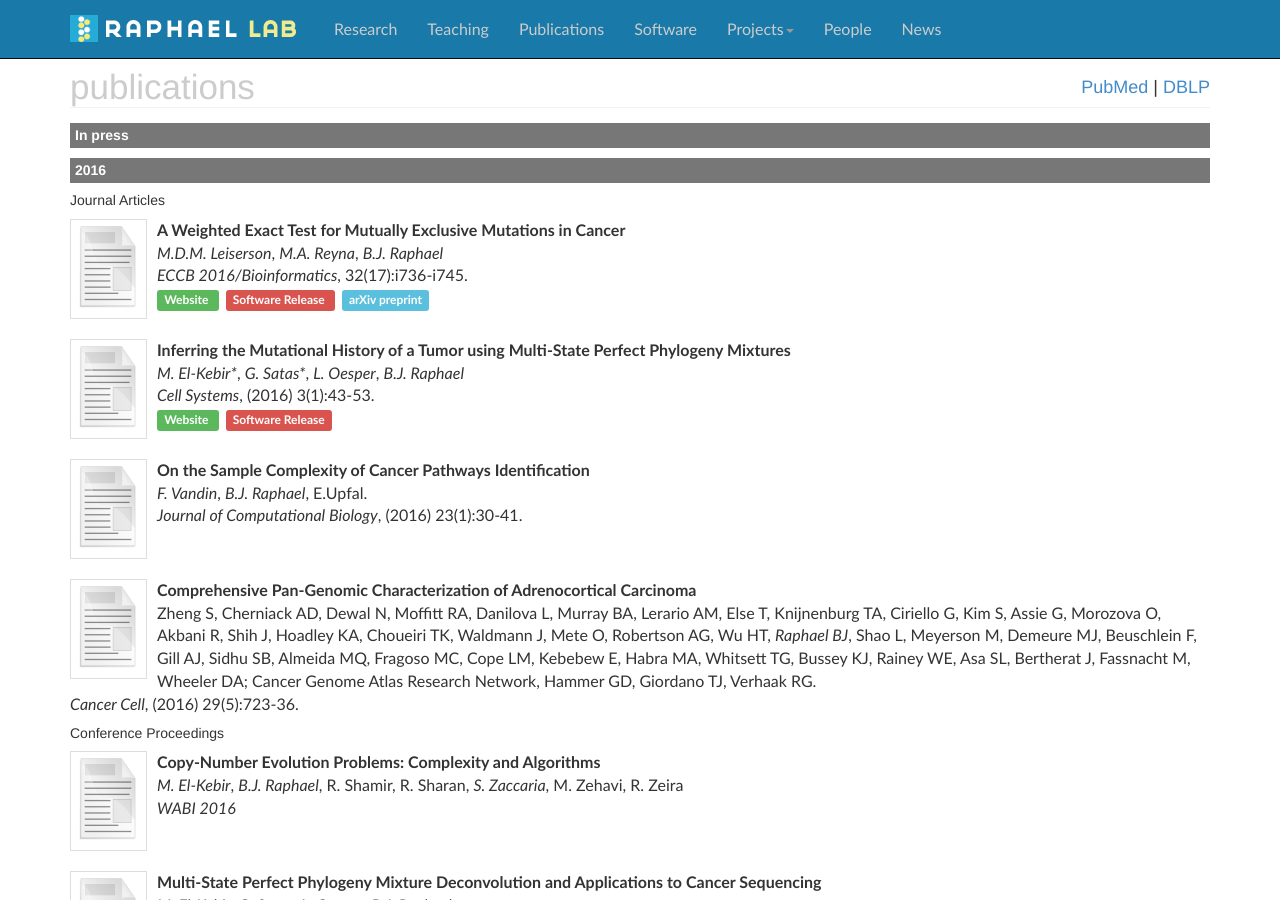
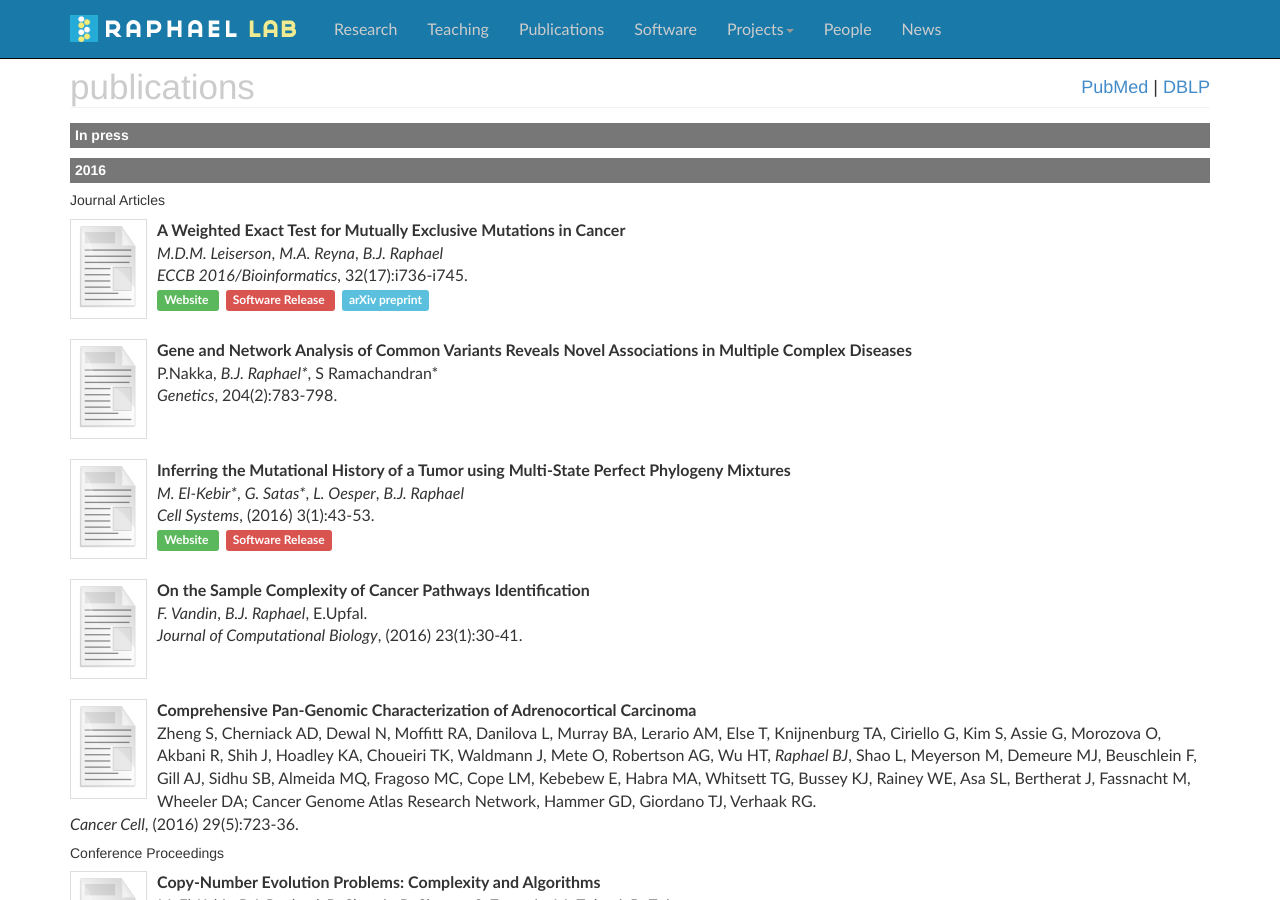
Before and after one commit to raphael-group/raphael-group.github.io, a Jekyll site: the page built from publications/index.md, in a window 1280 px wide and 900 px high. Built offline with Jekyll 4.4.1, drawn with Linux system fonts in a browser that asks for light colours; nearby versions of some CDN libraries; comment, search, counter and statistics services are not loaded.

Commit message:
Update index.md

```diff
--- a/publications/index.md
+++ b/publications/index.md
@@ -30,6 +30,14 @@ container_css_class: container publications
 	<span class="label label-info">
         	<a href="http://arxiv.org/abs/1607.02447" target="_new">arXiv preprint</a>
     	</span>
+
+* [![PEGASUS](../assets/img/papers/missing.svg)]()
+	**Gene and Network Analysis of Common Variants Reveals Novel Associations in Multiple Complex Diseases**
+
+	P.Nakka,  _B.J. Raphael*_, S Ramachandran*
+
+	*Genetics*, 204(2):783-798.
+
 
 * [![elKebirCELLSYSTEMS](../assets/img/papers/missing.svg)](http://authors.elsevier.com/a/1TR-E8YyDfNNY8)
 	**Inferring the Mutational History of a Tumor using Multi-State Perfect Phylogeny Mixtures**
```
